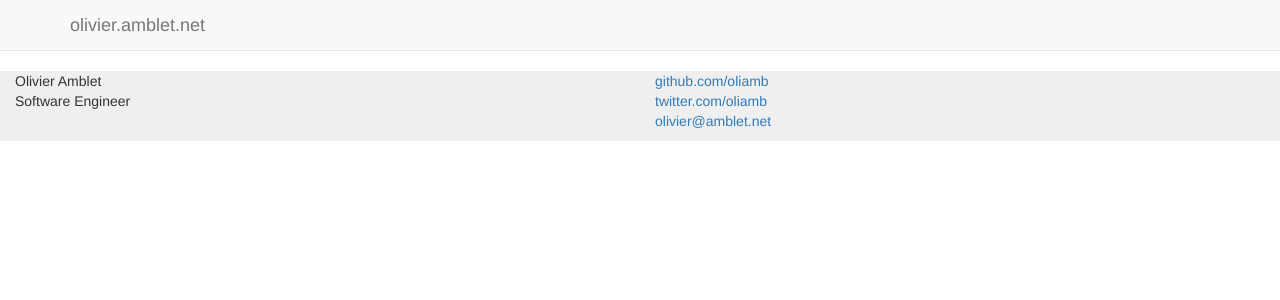
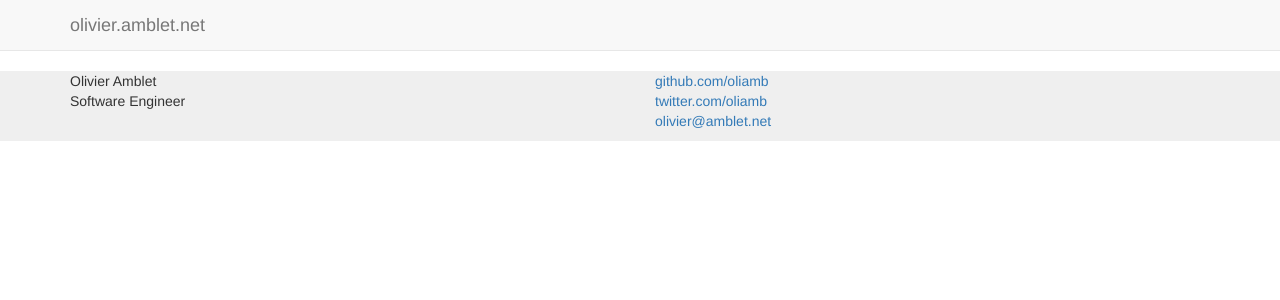
Before and after one commit to oliamb/oliamb.github.io, a Jekyll site: the page built from index.html, in a window 1280 px wide. Shown: the top 300 px of the page. Built offline with Jekyll 4.4.1, drawn with Linux system fonts in a browser that asks for light colours; nearby versions of some CDN libraries; Markdown is read by kramdown in place of the engine named in the settings.

Commit message:
better container support

```diff
--- a/css/theme.css
+++ b/css/theme.css
@@ -1,7 +1,7 @@
 /**
  * Sticky footer Styles
  */
-.footer .container {
+.footer {
   background-color: #efefef;
   width: 100%;
 }
```
